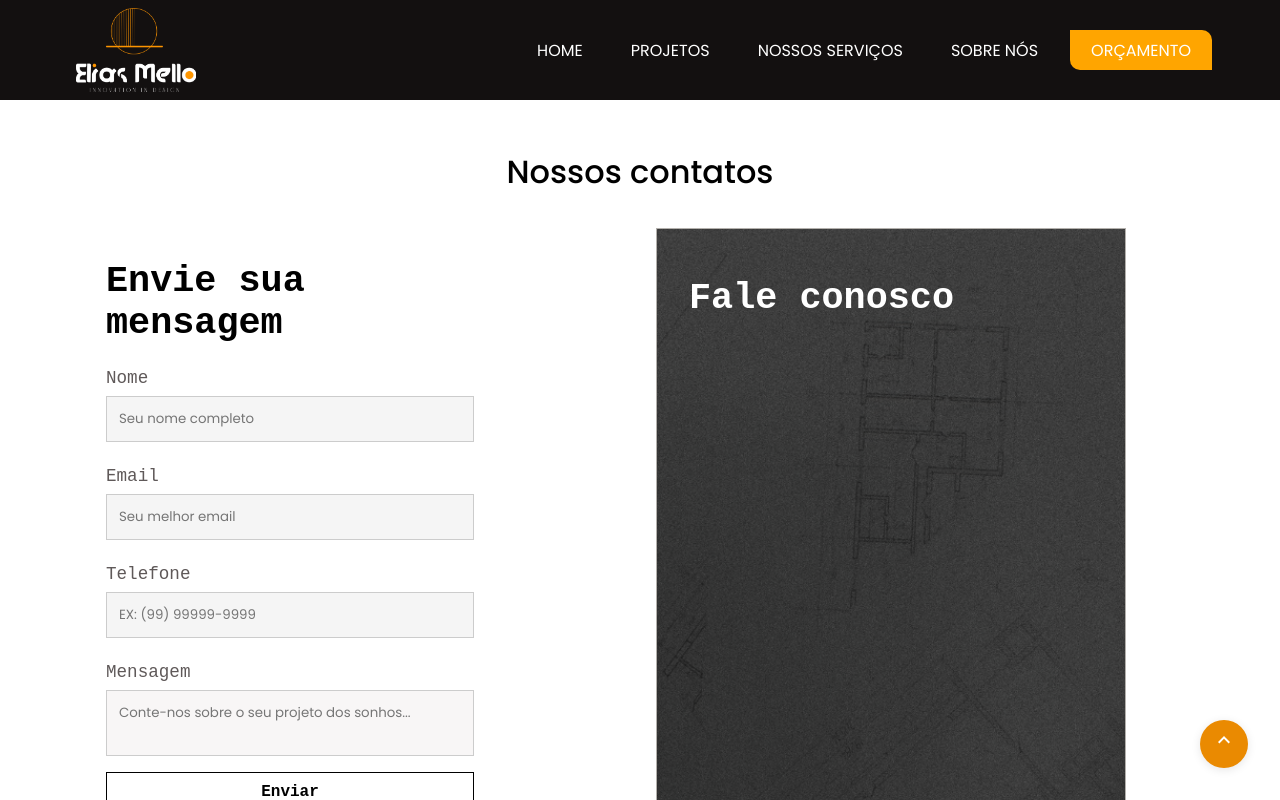
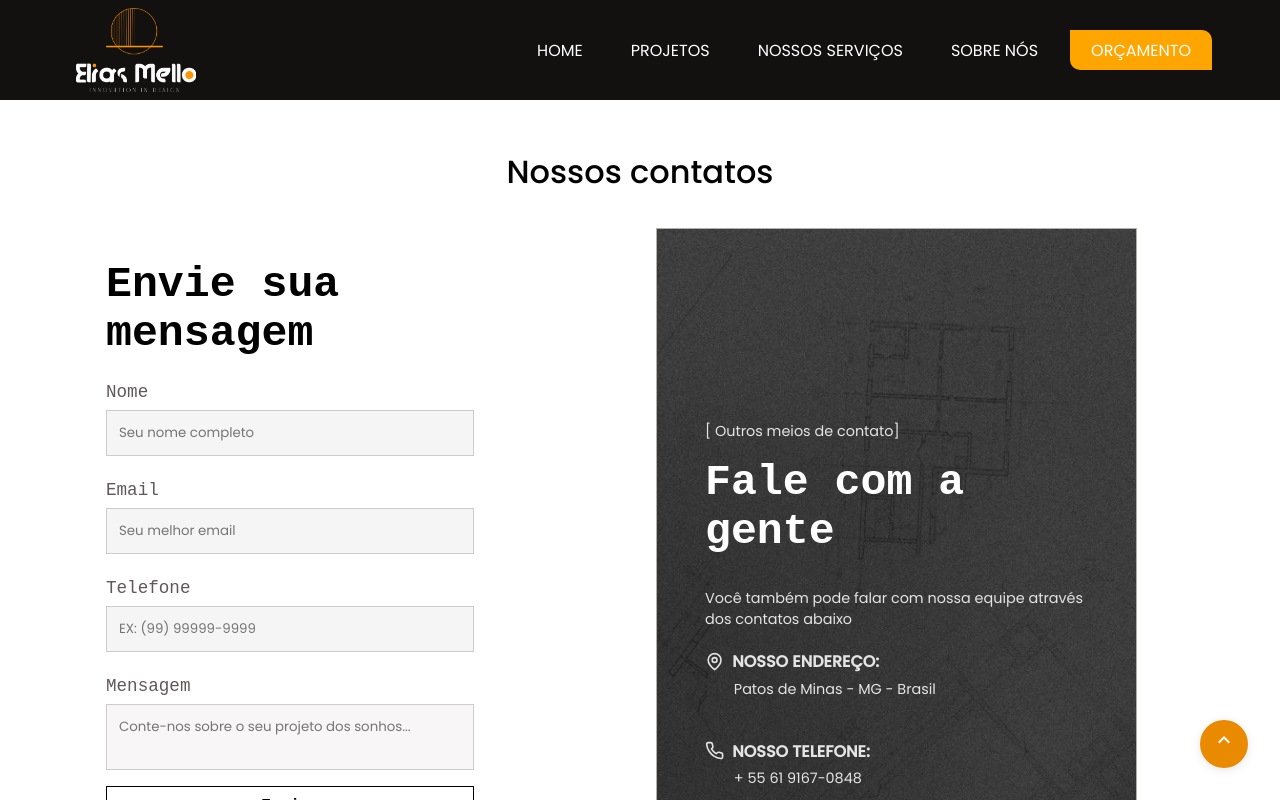
Before and after one commit to leandrobss1/EliasMelloPlanejados, a React (Create React App) app: page /budget in a window 1280 px wide. Shown: the top 800 px of the page. Built offline with nearby package versions, Linux system fonts and the light colour scheme.

Commit message:
Diminuindo code do componente com map e data das informações.

```diff
--- /dev/null
+++ b/src/pages/Orçamento/ContactItem.tsx
@@ -0,0 +1,21 @@
+import React from 'react';
+import * as S from './ContactItemStyle';
+
+interface ContactItemProps {
+  icon: React.ReactNode;
+  title: string;
+  value: string;
+}
+
+export const ContactItem: React.FC<ContactItemProps> = ({ icon, title, value }) => (
+  <S.ContactItem>
+    <S.ContactHeader>
+      {icon}
+      {title}
+    </S.ContactHeader>
+
+    <S.ContactValue>{value}</S.ContactValue>
+  </S.ContactItem>
+);
+
+export default ContactItem;
--- a/src/pages/Orçamento/styles.ts
+++ b/src/pages/Orçamento/ContactItemStyle.ts
@@ -19,43 +19,6 @@ export const OrçContainer = styled.div`
     }
 
 `
-export const OrçContain = styled.div`
-  position: relative;
-  z-index: 8;
-
-  background-image: url(${bgPlant});
-  background-size: cover;
-  background-position: center;
-  background-repeat: no-repeat;
-
-  color: #ffff;
-
-  width: 88%;
-  height: 100%;
-  border: 1px solid #b3b0acff;
-
-  @media (max-width: 768px) {
-    margin-bottom: 0;
-  }
-`;
-
-export const OrçWrapperRight = styled.div`
-    display: flex;
-    flex-direction: column;
-    align-items: flex-start;
-    justify-content: center;
-    padding: 2rem;
-`
-
-export const OrçContainForm = styled.div`
-    display: flex;
-    align-items: center;
-    justify-content: center;
-    flex-direction: column;
-
-    padding: 8rem 0;
-`
-
 export const OrçGrid = styled.div`
   display: grid;
   grid-template-columns: 1fr 1fr;
@@ -70,8 +33,6 @@ export const OrçGrid = styled.div`
     grid-template-columns: 1fr;
   }
 `;
-
-
 export const OrçTitle = styled.h1`
     padding: 2rem 0 2rem 0;
     font-weight: 500;
@@ -82,11 +43,10 @@ export const OrçTitle = styled.h1`
     }
 
 `
-
 export const OrçTitleContain = styled.h2`
     font-family: "Source Code Pro", monospace;
     font-weight: 700;
-    font-size: 2.3rem;
+    font-size: 2.7rem;
     padding: 1rem 0 1rem 0;
 
 
@@ -96,25 +56,6 @@ export const OrçTitleContain = styled.h2`
     }
 
 `
-export const OrçTitleForm = styled.h3`
-    font-size: 0.8rem;
-    color: #e4e4e4ff;
-    margin-left: -7.2rem;
-
-`
-
-export const OrçContainSvg = styled.div`
-    width: 100%;
-`
-
-export const OrçParagraph = styled.p`
-    font-size: 0.9rem;
-    color: #e4e4e4ff;
-    width: 323px;
-
-    padding-top: 40px;
-`
-
 export const OrçForm = styled.form`
     display: flex;
     flex-direction: column;
@@ -127,7 +68,6 @@ export const OrçForm = styled.form`
         width: 100%;
     }
 `
-
 export const OrçDiv = styled.div`
     display: flex;
     flex-direction: column;
@@ -148,19 +88,16 @@ export const OrçInput = styled.input`
     box-shadow: 0 0 0 2px rgba(218, 135, 10, 0.25);
   }
 `
-
 export const OrçWrapper = styled.div`
     display: flex;
     align-items: flex-start;
     gap: 0.6rem;
     margin-top: 0.5rem;
 `;
-
 export const OrçInputVerify = styled.input`
     margin-right: 0.20rem;
     cursor: pointer;
 `
-
 export const OrçLabel = styled.label`
     padding: 0.50rem 0;
     color: #5f5959ff;
@@ -168,7 +105,6 @@ export const OrçLabel = styled.label`
     font-weight: 500;
     font-size: 1.10rem;
 `
-
 export const OrçLabelVerify = styled.label`
     display: flex;
     align-items: center;
@@ -181,7 +117,6 @@ export const OrçLabelVerify = styled.label`
     margin: 0;
     cursor: pointer;
 `
-
 export const OrçTextarea = styled.textarea`
     resize: none;
     outline: none;
@@ -197,3 +132,65 @@ export const OrçTextarea = styled.textarea`
     box-shadow: 0 0 0 2px rgba(218, 135, 10, 0.25);
   }
 `
+export const ContactItem = styled.div`
+  display: flex;
+  flex-direction: column;
+  align-items: flex-start;
+
+  width: 100%;
+  max-width: 420px;
+  padding: 1.2rem 0;
+`;
+export const ContactHeader = styled.h6`
+  display: flex;
+  align-items: center;
+  gap: 0.5rem;
+
+  font-size: 1rem;
+  color: #e4e4e4ff;
+
+  svg {
+    font-size: 1.2rem;
+    flex-shrink: 0;
+  }
+`;
+export const ContactValue = styled.p`
+  font-size: 0.9rem;
+  color: #e4e4e4ff;
+  width: 100%;
+  padding-left: 1.8rem;
+  padding-top: 0.3rem;
+`;
+export const OrçContain = styled.div`
+  position: relative;
+  z-index: 8;
+
+  background-image: url(${bgPlant});
+  background-size: cover;
+  background-position: center;
+  background-repeat: no-repeat;
+
+  color: #fff;
+  width: 90%;
+  height: 100%;
+  border: 1px solid #b3b0acff;
+`;
+export const OrçWrapperRight = styled.div`
+  display: flex;
+  flex-direction: column;
+  justify-content: center;
+  padding-top: 12rem;
+  padding-left: 3rem;
+  padding-right: 3rem;
+`;
+
+export const OrçSpanContain = styled.span`
+  font-size: 0.9rem;
+  color: #e4e4e4ff;
+  text-align: left;
+`;
+export const OrçParagraphContain = styled.p`
+    font-size: 0.9rem;
+    color: #e4e4e4ff;
+    width: 100%;
+`;
--- a/src/pages/Orçamento/Orcamento.tsx
+++ b/src/pages/Orçamento/Orcamento.tsx
@@ -1,11 +1,13 @@
 import React, { useState } from "react";
 import styled from 'styled-components';
-import * as S from "./styles";
+import * as S from "./ContactItemStyle";
 import * as HeaderStyles from "../../components/Header/styles";
 import { MapLocation } from "../../components/MapLocation/MapLocation";
 import { GrLocation } from "react-icons/gr";
 import { LuPhone } from "react-icons/lu";
 import { SlEnvolopeLetter } from "react-icons/sl";
+import { ContactItem } from "./ContactItem";
+import { contactItems } from "./contactItems";
 
 
 export const CustomButton = styled(HeaderStyles.OrçButton)`
@@ -22,6 +24,9 @@ export const CustomButton = styled(HeaderStyles.OrçButton)`
     border-bottom: 4px solid #000000;
 		border-right: 4px solid #000000;
   }
+`
+export const CustomTitle = styled(S.OrçTitleContain)`
+  padding-bottom: 2rem;
 `
 
 export const Orcamento: React.FC = () => {
@@ -165,14 +170,24 @@ export const Orcamento: React.FC = () => {
       </S.OrçForm>
 
       <S.OrçContain>
+        <S.OrçWrapperRight>
 
-      <S.OrçWrapperRight>
+          <S.OrçSpanContain>[ Outros meios de contato]</S.OrçSpanContain>
 
-      <S.OrçTitleContain>Fale conosco</S.OrçTitleContain>
+          <CustomTitle>Fale com a gente</CustomTitle>
 
+          <S.OrçParagraphContain>Você também pode falar com nossa equipe através dos contatos abaixo</S.OrçParagraphContain>
+      {contactItems.map((item, index) => (
+       <ContactItem
+         key={index}
+          icon={item.icon}
+          title={item.title}
+          value={item.value}
+  />
+))}
       </S.OrçWrapperRight>
+      </S.OrçContain>
 
-      </S.OrçContain>
 
      </S.OrçGrid>
 
--- /dev/null
+++ b/src/pages/Orçamento/contactItems.tsx
@@ -0,0 +1,21 @@
+import { GrLocation } from 'react-icons/gr';
+import { LuPhone } from 'react-icons/lu';
+import { SlEnvolopeLetter } from 'react-icons/sl';
+
+export const contactItems = [
+  {
+    icon: <GrLocation />,
+    title: 'NOSSO ENDEREÇO:',
+    value: 'Patos de Minas - MG - Brasil',
+  },
+  {
+    icon: <LuPhone />,
+    title: 'NOSSO TELEFONE:',
+    value: '+ 55 61 9167-0848',
+  },
+  {
+    icon: <SlEnvolopeLetter />,
+    title: 'NOSSO EMAIL:',
+    value: 'eliasmelloinnovation@gmail.com',
+  },
+];
```
